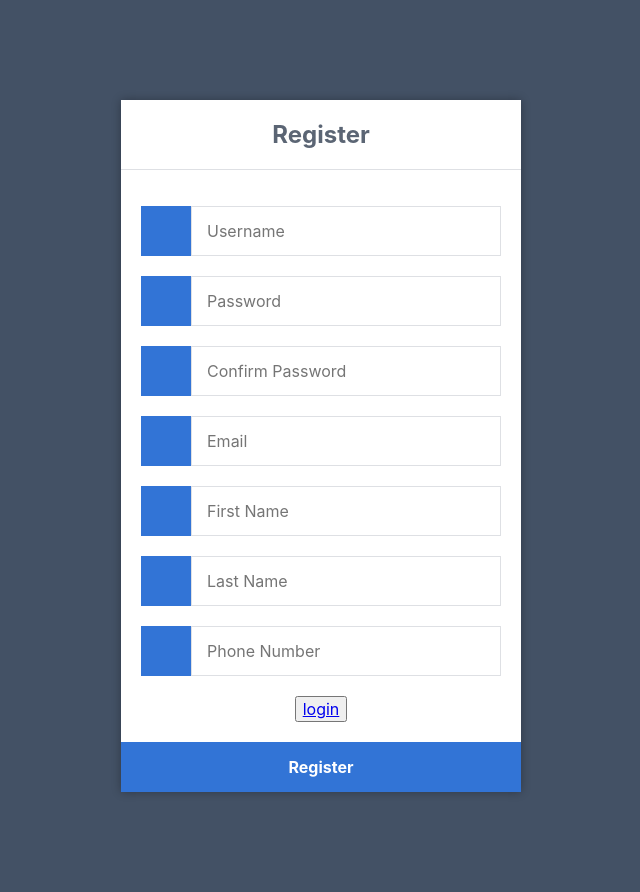
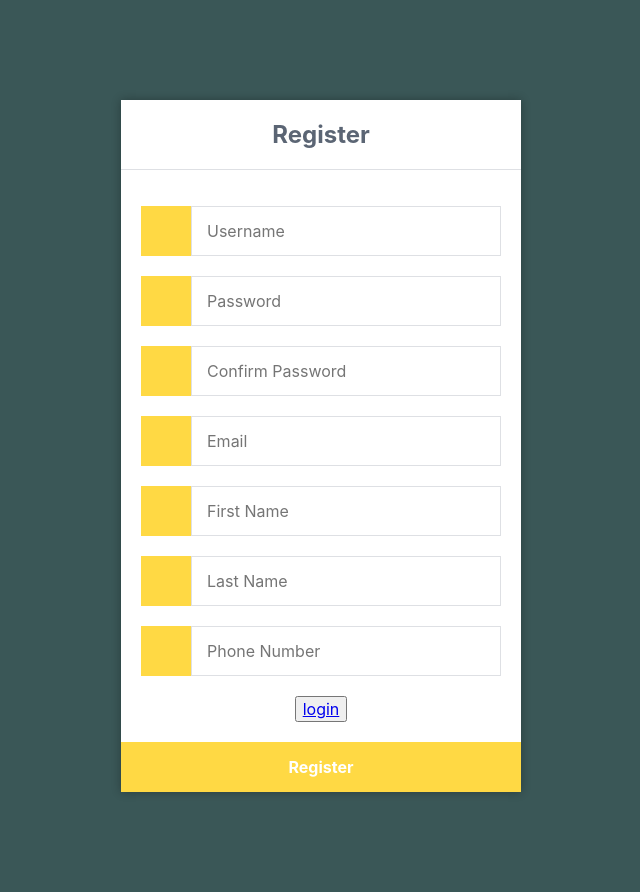
Before and after one commit to mark1234-debug/bibliotheek, a PHP site: page /signup/register.index.php in a window 1280 px wide. Shown: the whole page, without its empty margins (319-959 px from the left). Run offline with PHP 8.4, Linux system fonts and the light colour scheme.

Commit message:
NU ECHT OPGELOST FRONT END REGISTER

```diff
--- a/bibliotheek2/account (1)/CSS/signup.css
+++ b/bibliotheek2/account (1)/CSS/signup.css
@@ -4,7 +4,7 @@
   font-size: 16px;
 }
 body {
-  background-color: #435165;
+  background-color:  #3a5757;;
   margin: 0;
 }
 .register {
@@ -32,10 +32,10 @@ body {
   align-items: center;
   width: 50px;
  height: 50px;
-  background-color: #3274d6;
+  background-color: #ffcc00bb;
   color: #ffffff;
 }
-.register form input[type="password"], .register form input[type="text"], .register form input[type="email"] {
+.register form input[type="password"], .register form input[type="text"], .register form input[type="email"], .register form input[type="tel"] {
   width: 310px;
   height: 50px;
   border: 1px solid #dee0e4;
@@ -46,7 +46,7 @@ body {
   width: 100%;
   padding: 15px;
   margin-top: 20px;
-  background-color: #3274d6;
+  background-color:#ffcc00bb;
  border: 0;
   cursor: pointer;
   font-weight: bold;
@@ -54,7 +54,7 @@ body {
   transition: background-color 0.2s;
 }
 .register form input[type="submit"]:hover {
-background-color: #2868c7;
+background-color: #ffcc00bb;
   transition: background-color 0.2s;
 }
 
```
